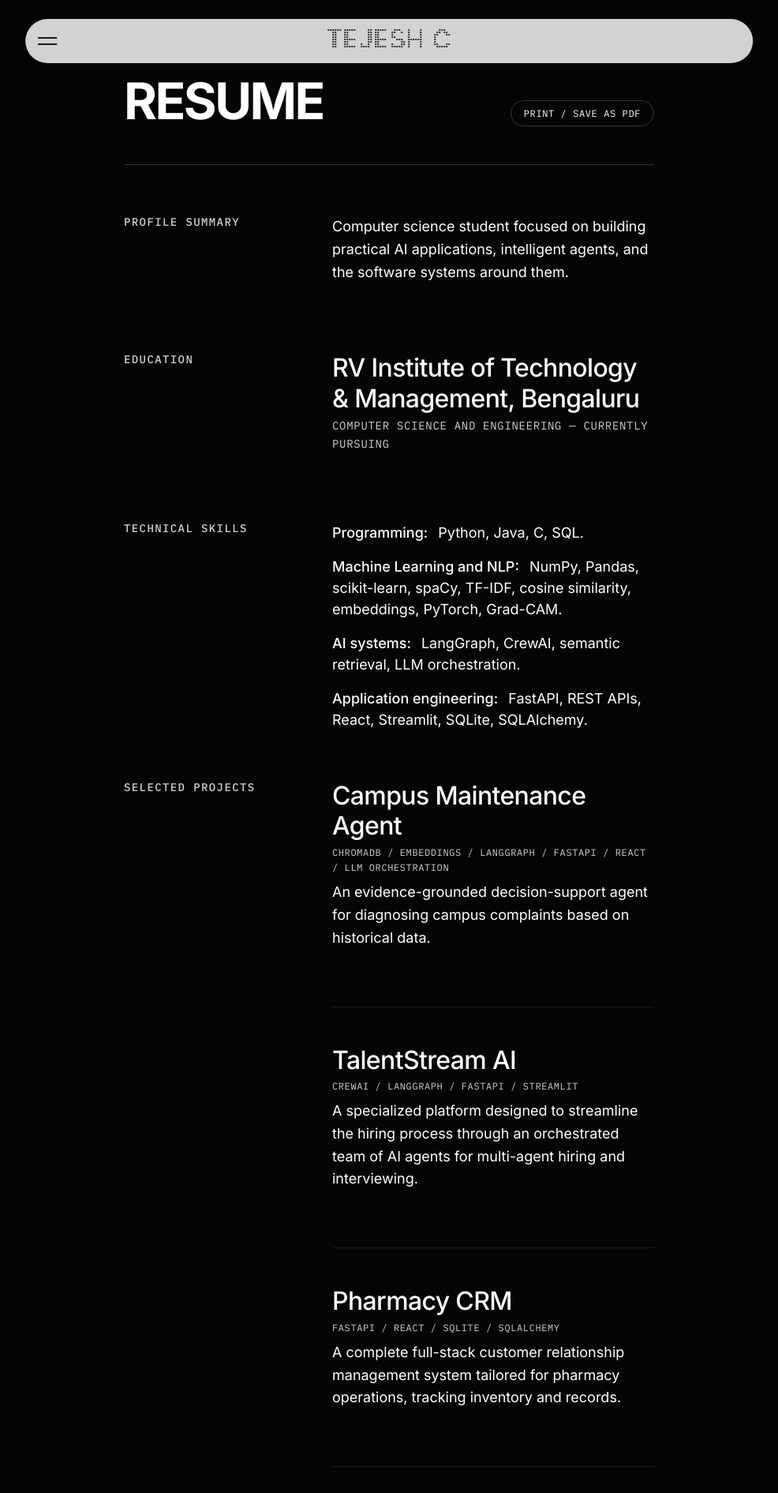
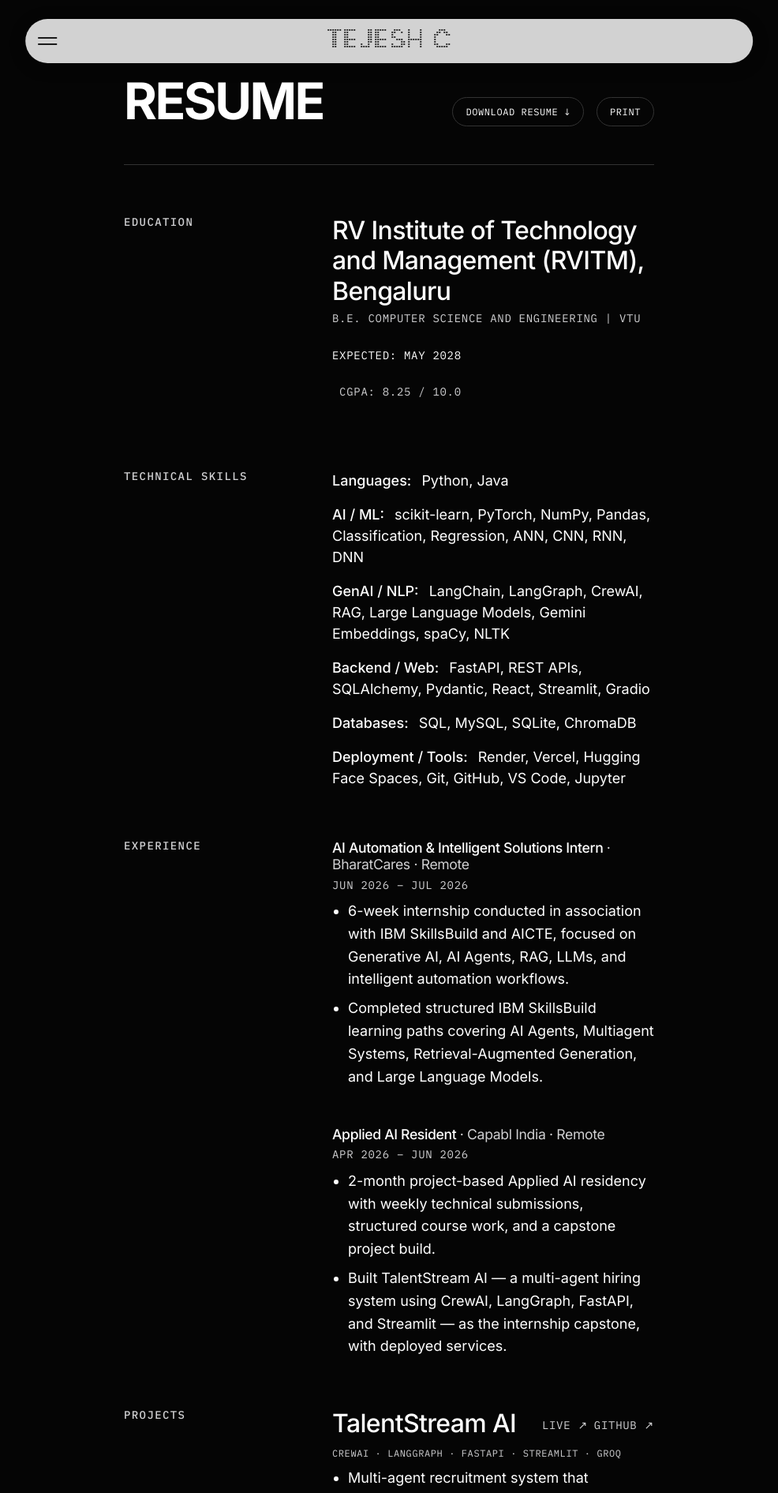
Before and after one commit to Mr-C-Tejesh/portfolio, a React (Vite) app: page /resume in a window 1280 px wide. Shown: the top 1891 px of the page at 79% size, without its empty margins (147-1133 px from the left). Built offline with nearby package versions, Linux system fonts and the light colour scheme.

Commit message:
fix: align resume page with current CV

```diff
--- a/src/pages/Resume.jsx
+++ b/src/pages/Resume.jsx
@@ -11,34 +11,49 @@ export default function Resume() {
     window.print();
   };
 
+  // The actual resume only features 4 specific projects in a specific order.
+  const resumeProjectSlugs = [
+    'talentstream-ai',
+    'campus-maintenance-agent',
+    'skin-lesion-cnn',
+    'ai-resume-analyzer'
+  ];
+  const resumeProjects = resumeProjectSlugs.map(slug => projects.find(p => p.slug === slug)).filter(Boolean);
+
   return (
     <main id="top" className="page-resume">
       <div className="container resume-container">
 
         <header className="resume-header">
           <h1 className="font-display resume-title">RESUME</h1>
-          <button className="btn-print font-mono no-print" onClick={handlePrint}>
-            PRINT / SAVE AS PDF
+          <div className="resume-actions no-print" style={{ display: 'flex', gap: '16px' }}>
+            <a
+              href="/resume/C_Tejesh_Resume.pdf"
+              download="C_Tejesh_Resume.pdf"
+              className="btn-print font-mono"
+            >
+              DOWNLOAD RESUME ↓
+            </a>
+            <button className="btn-print font-mono" onClick={handlePrint}>
+              PRINT
             </button>
+          </div>
         </header>
 
         <div className="section-divider"></div>
 
         <section className="resume-section">
-          <h2 className="resume-section-title font-mono">Profile Summary</h2>
-          <div className="resume-section-content">
-            <p className="resume-text">
-              Computer science student focused on building practical AI applications, intelligent agents, and the software systems around them.
-            </p>
-          </div>
-        </section>
-
-        <section className="resume-section">
           <h2 className="resume-section-title font-mono">Education</h2>
           <div className="resume-section-content">
-            <div className="resume-item">
-              <h3 className="resume-item-title">RV Institute of Technology & Management, Bengaluru</h3>
-              <p className="resume-item-subtitle font-mono">Computer Science and Engineering — currently pursuing</p>
+            <div className="resume-item" style={{ display: 'flex', justifyContent: 'space-between', alignItems: 'flex-start', flexWrap: 'wrap' }}>
+              <div>
+                <h3 className="resume-item-title">RV Institute of Technology and Management (RVITM), Bengaluru</h3>
+                <p className="resume-item-subtitle font-mono">B.E. Computer Science and Engineering | VTU</p>
+              </div>
+              <div style={{ textAlign: 'right' }}>
+                <p className="resume-item-subtitle font-mono" style={{ color: 'var(--color-text-primary)' }}>Expected: May 2028</p>
+                <p className="resume-item-subtitle font-mono">CGPA: 8.25 / 10.0</p>
+              </div>
             </div>
           </div>
         </section>
@@ -48,48 +63,133 @@ export default function Resume() {
           <div className="resume-section-content">
             <ul className="resume-skills-list">
               <li>
-                <strong>Programming:</strong> Python, Java, C, SQL.
+                <strong>Languages:</strong> Python, Java
               </li>
               <li>
-                <strong>Machine Learning and NLP:</strong> NumPy, Pandas, scikit-learn, spaCy, TF-IDF, cosine similarity, embeddings, PyTorch, Grad-CAM.
+                <strong>AI / ML:</strong> scikit-learn, PyTorch, NumPy, Pandas, Classification, Regression, ANN, CNN, RNN, DNN
               </li>
               <li>
-                <strong>AI systems:</strong> LangGraph, CrewAI, semantic retrieval, LLM orchestration.
+                <strong>GenAI / NLP:</strong> LangChain, LangGraph, CrewAI, RAG, Large Language Models, Gemini Embeddings, spaCy, NLTK
               </li>
               <li>
-                <strong>Application engineering:</strong> FastAPI, REST APIs, React, Streamlit, SQLite, SQLAlchemy.
+                <strong>Backend / Web:</strong> FastAPI, REST APIs, SQLAlchemy, Pydantic, React, Streamlit, Gradio
+              </li>
+              <li>
+                <strong>Databases:</strong> SQL, MySQL, SQLite, ChromaDB
+              </li>
+              <li>
+                <strong>Deployment / Tools:</strong> Render, Vercel, Hugging Face Spaces, Git, GitHub, VS Code, Jupyter
               </li>
             </ul>
           </div>
         </section>
 
         <section className="resume-section">
-          <h2 className="resume-section-title font-mono">Selected Projects</h2>
+          <h2 className="resume-section-title font-mono">Experience</h2>
           <div className="resume-section-content">
-            {projects.map((project, i) => (
+            <div className="resume-item">
+              <div style={{ display: 'flex', justifyContent: 'space-between', alignItems: 'flex-start', flexWrap: 'wrap', marginBottom: '8px' }}>
+                <h3 className="resume-item-title" style={{ fontSize: '1.1rem' }}>
+                  AI Automation & Intelligent Solutions Intern <span style={{ fontWeight: 'normal', color: 'var(--color-text-secondary)' }}>· BharatCares · Remote</span>
+                </h3>
+                <span className="resume-item-subtitle font-mono">Jun 2026 – Jul 2026</span>
+              </div>
+              <ul style={{ paddingLeft: '20px', margin: 0, fontSize: 'var(--text-size-body)', lineHeight: 1.6 }}>
+                <li style={{ marginBottom: '8px' }}>6-week internship conducted in association with IBM SkillsBuild and AICTE, focused on Generative AI, AI Agents, RAG, LLMs, and intelligent automation workflows.</li>
+                <li>Completed structured IBM SkillsBuild learning paths covering AI Agents, Multiagent Systems, Retrieval-Augmented Generation, and Large Language Models.</li>
+              </ul>
+            </div>
+
+            <div className="resume-item">
+              <div style={{ display: 'flex', justifyContent: 'space-between', alignItems: 'flex-start', flexWrap: 'wrap', marginBottom: '8px' }}>
+                <h3 className="resume-item-title" style={{ fontSize: '1.1rem' }}>
+                  Applied AI Resident <span style={{ fontWeight: 'normal', color: 'var(--color-text-secondary)' }}>· Capabl India · Remote</span>
+                </h3>
+                <span className="resume-item-subtitle font-mono">Apr 2026 – Jun 2026</span>
+              </div>
+              <ul style={{ paddingLeft: '20px', margin: 0, fontSize: 'var(--text-size-body)', lineHeight: 1.6 }}>
+                <li style={{ marginBottom: '8px' }}>2-month project-based Applied AI residency with weekly technical submissions, structured course work, and a capstone project build.</li>
+                <li>Built TalentStream AI — a multi-agent hiring system using CrewAI, LangGraph, FastAPI, and Streamlit — as the internship capstone, with deployed services.</li>
+              </ul>
+            </div>
+
+          </div>
+        </section>
+
+        <section className="resume-section">
+          <h2 className="resume-section-title font-mono">Projects</h2>
+          <div className="resume-section-content">
+            {resumeProjects.map((project, i) => (
               <div key={i} className="resume-project-item">
                 <header className="resume-project-header">
+                  <div style={{ display: 'flex', justifyContent: 'space-between', alignItems: 'center' }}>
                     <h3 className="resume-item-title">
                       <Link to={`/work/${project.slug}`} className="resume-project-link">
                         {project.title}
                       </Link>
                     </h3>
-                  <div className="resume-tech-stack font-mono">
-                    {project.technologies.join(' / ')}
+                    <div style={{ display: 'flex', gap: '8px', fontSize: 'var(--text-size-xs)' }}>
+                      {project.demoUrl && <a href={project.demoUrl} target="_blank" rel="noopener noreferrer" className="btn-text-link font-mono">Live ↗</a>}
+                      {project.repositoryUrl && <a href={project.repositoryUrl} target="_blank" rel="noopener noreferrer" className="btn-text-link font-mono">GitHub ↗</a>}
+                    </div>
+                  </div>
+                  <div className="resume-tech-stack font-mono" style={{ marginTop: '4px', marginBottom: '8px' }}>
+                    {project.slug === 'talentstream-ai' ? 'CrewAI · LangGraph · FastAPI · Streamlit · Groq' :
+                     project.slug === 'campus-maintenance-agent' ? 'LangGraph · Gemini · FastAPI · React' :
+                     project.slug === 'skin-lesion-cnn' ? 'PyTorch · EfficientNet-B0 · Grad-CAM · Streamlit · SQLite' :
+                     project.slug === 'ai-resume-analyzer' ? 'Python · spaCy · scikit-learn · Streamlit' :
+                     project.technologies.join(' · ')}
                   </div>
                 </header>
                 <div className="resume-project-body">
-                  <p className="resume-text">{
-                    project.slug === 'campus-maintenance-agent' ? 'An evidence-grounded decision-support agent for diagnosing campus complaints based on historical data.' :
-                    project.slug === 'talentstream-ai' ? 'A specialized platform designed to streamline the hiring process through an orchestrated team of AI agents for multi-agent hiring and interviewing.' :
-                    project.slug === 'pharmacy-crm' ? 'A complete full-stack customer relationship management system tailored for pharmacy operations, tracking inventory and records.' :
-                    project.slug === 'ai-resume-analyzer' ? 'An application that analyzes resumes against job descriptions using parsing and job-description matching via NLP similarity techniques.' :
-                    project.slug === 'skin-lesion-cnn' ? 'An educational image-classification project for identifying skin lesions. (Note: educational project, not a clinically validated diagnostic tool).' :
-                    project.shortDescription
-                  }</p>
+                  <ul style={{ paddingLeft: '20px', margin: 0, fontSize: 'var(--text-size-body)', lineHeight: 1.6 }}>
+                    {project.slug === 'talentstream-ai' ? (
+                      <>
+                        <li style={{ marginBottom: '8px' }}>Multi-agent recruitment system that simulates a digital hiring committee: specialized agents handle JD analysis, technical screening, interview planning, and final hiring decisions.</li>
+                        <li>Orchestrated agent roles with CrewAI and a LangGraph committee workflow; FastAPI backend with Streamlit frontend deployed as live services.</li>
+                      </>
+                    ) : project.slug === 'campus-maintenance-agent' ? (
+                      <>
+                        <li style={{ marginBottom: '8px' }}>Evidence-grounded decision-support system that retrieves similar historical maintenance cases via Gemini embeddings and cosine-similarity before generating diagnosis and repair recommendations.</li>
+                        <li>Incorporates grounding validation, deterministic cost/time/urgency logic, and technician feedback; deployed as a React + FastAPI product on Vercel.</li>
+                      </>
+                    ) : project.slug === 'skin-lesion-cnn' ? (
+                      <>
+                        <li style={{ marginBottom: '8px' }}>7-class dermoscopic image classifier using EfficientNet-B0 transfer learning with Grad-CAM visual explanations for model interpretability.</li>
+                        <li>Generates PDF diagnostic reports and tracks patient history; deployed on Hugging Face Spaces.</li>
+                      </>
+                    ) : project.slug === 'ai-resume-analyzer' ? (
+                      <>
+                        <li style={{ marginBottom: '8px' }}>Deployed NLP application that parses resumes in PDF and DOCX formats, extracts skills and entities using spaCy, and scores resume-JD compatibility via weighted TF-IDF + cosine-similarity.</li>
+                        <li>Returns a ranked match score and actionable list of missing skills; live on Streamlit Community Cloud.</li>
+                      </>
+                    ) : (
+                      <li>{project.shortDescription}</li>
+                    )}
+                  </ul>
                 </div>
               </div>
             ))}
+          </div>
+        </section>
+
+        <section className="resume-section">
+          <h2 className="resume-section-title font-mono">Achievements & Certifications</h2>
+          <div className="resume-section-content">
+            <div style={{ display: 'flex', flexDirection: 'column', gap: '12px' }}>
+              <div style={{ display: 'flex', justifyContent: 'space-between', alignItems: 'flex-start', flexWrap: 'wrap' }}>
+                <span style={{ fontSize: 'var(--text-size-body)' }}>Oracle Cloud Infrastructure 2025 Certified Data Science Professional — Oracle</span>
+                <span className="resume-item-subtitle font-mono">Oct 2025</span>
+              </div>
+              <div style={{ display: 'flex', justifyContent: 'space-between', alignItems: 'flex-start', flexWrap: 'wrap' }}>
+                <span style={{ fontSize: 'var(--text-size-body)' }}>AI Automation & Intelligent Solutions Internship — BharatCares × AICTE × IBM SkillsBuild</span>
+                <span className="resume-item-subtitle font-mono">Jun 2026</span>
+              </div>
+              <div style={{ display: 'flex', justifyContent: 'space-between', alignItems: 'flex-start', flexWrap: 'wrap' }}>
+                <span style={{ fontSize: 'var(--text-size-body)' }}>Project-Based Applied AI Residency Internship — Capabl</span>
+                <span className="resume-item-subtitle font-mono">Jun 2026</span>
+              </div>
+            </div>
           </div>
         </section>
 
```
Lines whose indentation alone changed are shown as unchanged.
